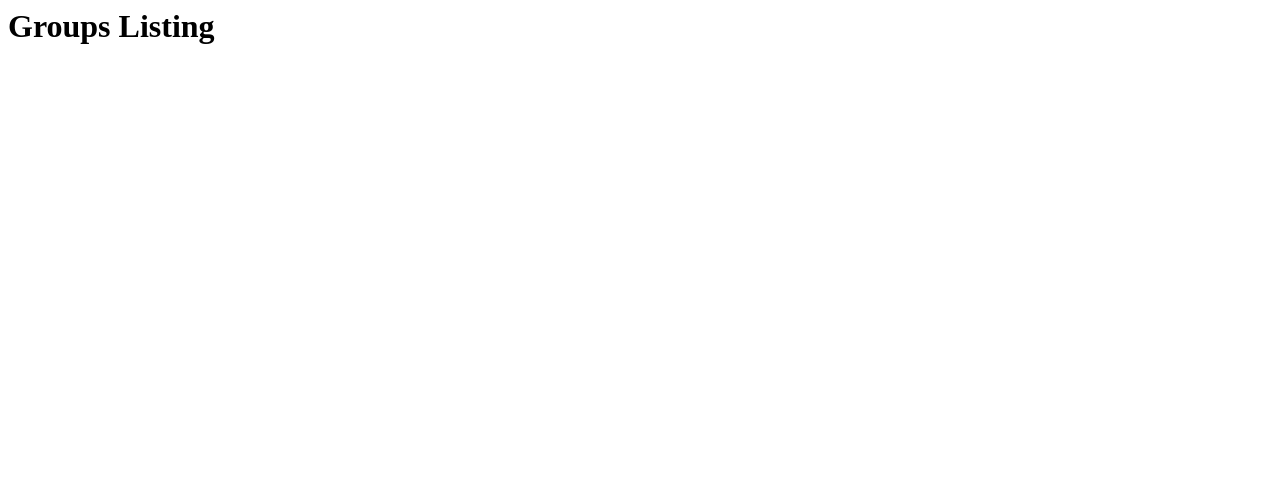
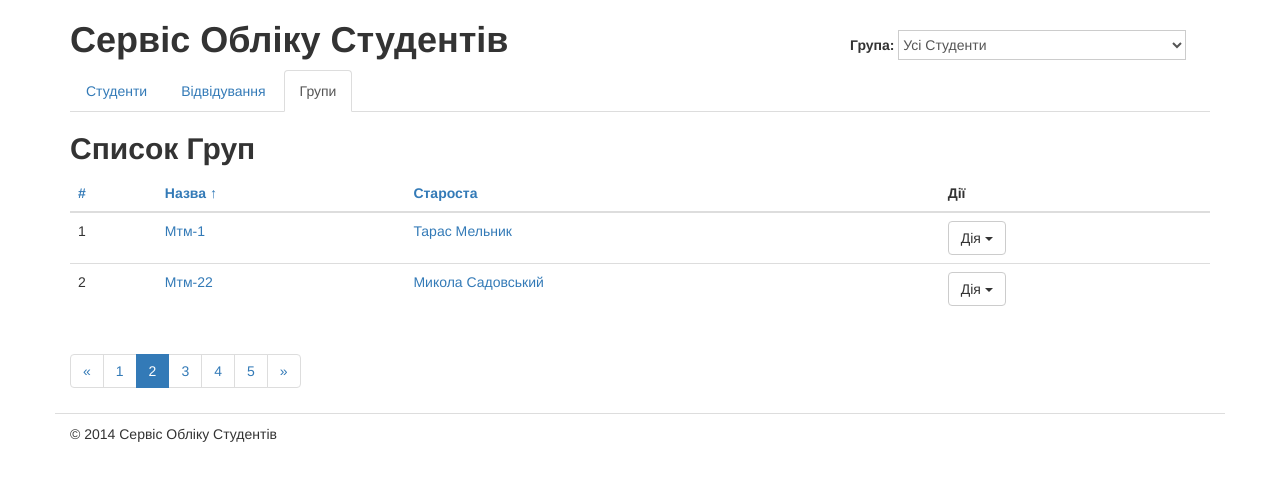
Before and after one commit to SergiySavarin/django_test, a Django app: page /groups/ in a window 1280 px wide. Before the commit the part shown is almost empty. Shown: the top 481 px of the page. Run offline with Django 3.2, Linux system fonts and the light colour scheme; some libraries are stand-ins or nearby versions.

Commit message:
Add portal url, group.html and dynamic urls for bookmarks

```diff
--- /dev/null
+++ b/studentdb/context_processors.py
@@ -0,0 +1,4 @@
+from .settings import PORTAL_URL
+
+def students_proc(request):
+    return {'PORTAL_URL': PORTAL_URL}
--- a/studentdb/settings.py
+++ b/studentdb/settings.py
@@ -12,9 +12,12 @@ https://docs.djangoproject.com/en/1.9/ref/settings/
 
 import os
 
+from django.conf import global_settings
+
 # Build paths inside the project like this: os.path.join(BASE_DIR, ...)
 BASE_DIR = os.path.dirname(os.path.dirname(os.path.abspath(__file__)))
 
+PORTAL_URL = 'http://localhost:8000'
 
 # Quick-start development settings - unsuitable for production
 # See https://docs.djangoproject.com/en/1.9/howto/deployment/checklist/
@@ -64,6 +67,7 @@ TEMPLATES = [
                 'django.template.context_processors.request',
                 'django.contrib.auth.context_processors.auth',
                 'django.contrib.messages.context_processors.messages',
+                'studentdb.context_processors.students_proc',
             ],
         },
     },
--- a/students/templates/students/base.html
+++ b/students/templates/students/base.html
@@ -10,7 +10,7 @@
   <link rel="stylesheet"
         href="https://cdn.jsdelivr.net/bootstrap/3.3.0/css/bootstrap.min.css">
   <link rel="stylesheet"
-        href="{% static "css/main.css" %}">
+        href="{{ PORTAL_URL }}{% static "css/main.css" %}">
   {% block extra_css %}{% endblock extra_css %}
 </head>
 <body>
@@ -38,9 +38,17 @@
     <div class="row" id="sub-header">
       <div class="col-xs-12">
         <ul class="nav nav-tabs" role="tablist">
-          <li role="presentation" class="active"><a href="{% url "home" %}">Студенти</a></li>
-          <li role="presentation"><a href="/journal">Відвідування</a></li>
-          <li role="presentation"><a href="{% url "groups" %}">Групи</a></li>
+          {% url "home" as home_url %}
+          <li role="presentation" {% if request.path == home_url %}class="active"{% endif %}>
+            <a href="{{ home_url }}">Студенти</a>
+          </li>
+          <li role="presentation" {% if request.path == '/journal' %}class="active"{% endif %}>
+            <a href="/journal">Відвідування</a>
+          </li>
+          {% url "groups" as groups_url %}
+          <li role="presentation"{% if request.path == groups_url %}class="active"{% endif %}>
+            <a href="{{ groups_url }}">Групи</a>
+          </li>
         </ul>
       </div>
     </div>
--- /dev/null
+++ b/students/templates/students/groups_list.html
@@ -0,0 +1,59 @@
+{% extends "students/base.html" %}
+
+{% block meta_title %}Список Груп{% endblock meta_title %}
+
+{% block title %}Список Груп{% endblock title %}
+
+
+{% block content %}
+        <!-- Start Students Listing -->
+        {% if groups %}
+        <table class="table">
+          <thead>
+            <tr>
+              <th><a href="#">#</a></th>
+              <th><a href="#">Назва &uarr;</a></th>
+              <th><a href="#">Староста</a></th>
+              <th>Дії</th>
+            </tr>
+          </thead>
+          <tbody>
+            {% for group in groups %}
+            <tr>
+              <td>{{ forloop.counter }}</td>
+              <td><a href="{% url "groups_edit" group.id %}">{{ group.name }}</td>
+              <td><a href="{% url "students_edit" group.leader.id %}">{{ group.leader.name }}</td>
+              <td>
+                <div class="btn-group">
+                  <button type="button" class="btn btn-default dropdown-toggle"
+                          data-toggle="dropdown">Дія
+                    <span class="caret"></span>
+                  </button>
+                  <ul class="dropdown-menu" role="menu">
+                    <li><a href="{% url "groups_edit" group.id %}">Редагувати</a></li>
+                    <li><a href="{% url "groups_delete" group.id %}">Видалити</a></li>
+                  </ul>
+                </div>
+              </td>
+            </tr>
+            {% endfor %}
+          </tbody>
+        </table>
+        <!-- End Students Listing -->
+        {% else %}
+        <p>Поки немає груп у базі.</p>
+        {% endif %}
+
+        <nav>
+          <ul class="pagination">
+            <li><a href="#">&laquo;</a></li>
+            <li><a href="#">1</a></li>
+            <li class="active"><a href="#">2</a></li>
+            <li><a href="#">3</a></li>
+            <li><a href="#">4</a></li>
+            <li><a href="#">5</a></li>
+            <li><a href="#">&raquo;</a></li>
+          </ul>
+        </nav>
+
+{% endblock content %}
--- a/students/views.py
+++ b/students/views.py
@@ -37,7 +37,16 @@ def students_delete(request, sid):
 
 # Gropu's views
 def groups_list(request):
-    return HttpResponse('<h1>Groups Listing</h1>')
+    groups = (
+        {'id': 1,
+         'name': u'Мтм-1',
+         'leader': {'id': 1, 'name': u'Тарас Мельник'}},
+        {'id': 2,
+         'name': u'Мтм-22',
+         'leader': {'id': 2, 'name': u'Микола Садовський'}},
+    )
+    return render(request, 'students/groups_list.html',
+        {'groups': groups})
 
 def groups_add(request):
     return HttpResponse('<h1>Group Add Form</h1>')
```
